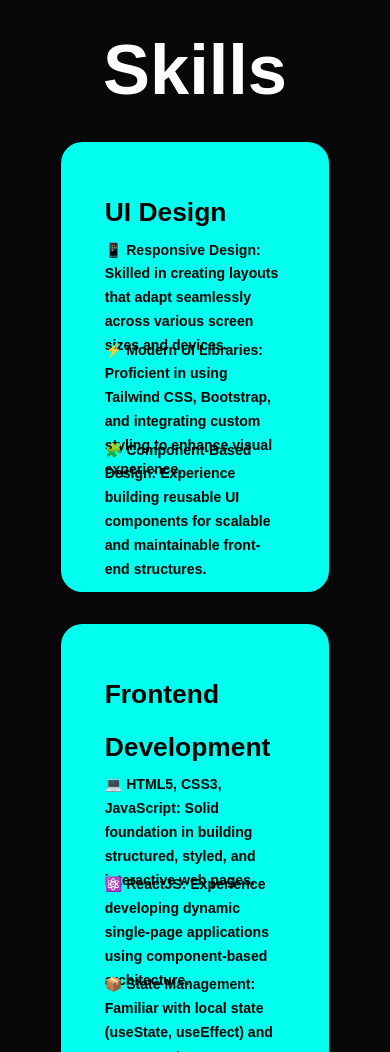
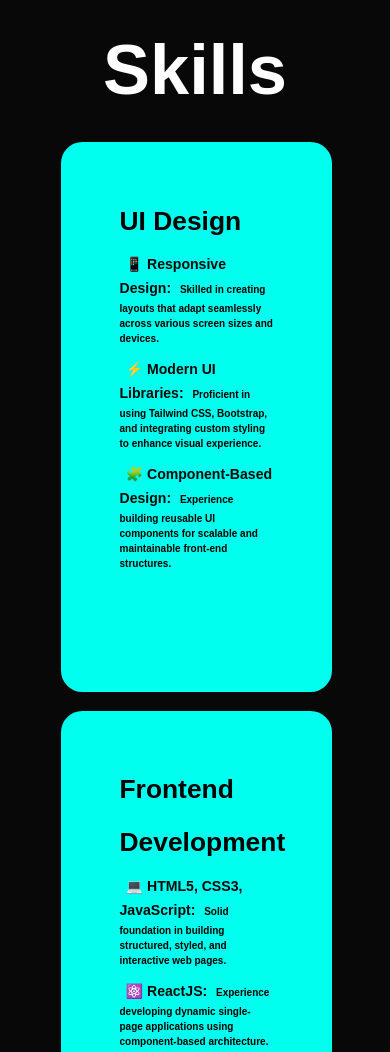
Before and after one commit to Troqcoder-211/MYCV, a plain HTML site: page index.html in a window 390 px wide. Shown: the part 3560-4612 px from the top of the page. Drawn offline with nearby package versions, Linux system fonts and the light colour scheme.

Commit message:
fix skills

```diff
--- a/style.css
+++ b/style.css
@@ -362,10 +362,10 @@ position: relative;
 .services-container {
     display: grid;
     grid-template-columns: repeat(2, 1fr);
-    gap: 2.5rem;
+    gap: 3.5rem;
 }
 .service-box {
-    height: 460px;
+    height: 560px;
     background-color: var(--main-color);
     border-radius: 3rem;
     border: 5px solid var(--bg-color);
@@ -611,4 +611,30 @@ position: relative;
         grid-template-columns: repeat(1,1fr);
     }
 
+    .service-box .service-info p span{
+        margin:6px;
+    }
+    .service-box .service-info p{
+        margin:6px;
+    }
+
+
 }
+/* Responsive fix for small screens */
+@media (max-width: 500px) {
+    .services-container {
+      flex-direction: column;
+      gap: 1rem;
+    }
+
+    .service-box {
+      width: 100%;
+      padding: 1rem;
+      box-sizing: border-box;
+    }
+
+    .service-info p {
+      font-size: 10px;
+      line-height: 1.5;
+    }
+  }
```
